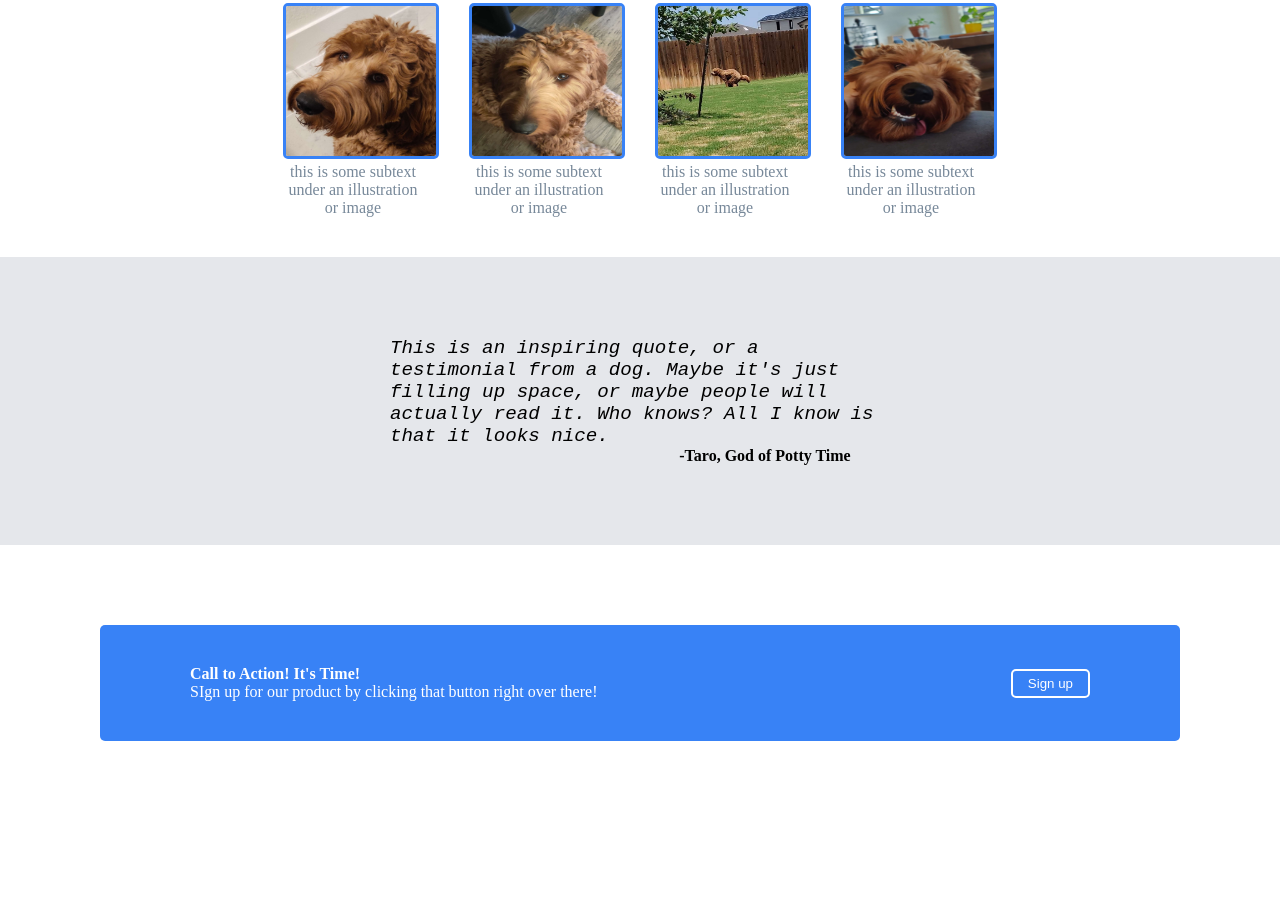
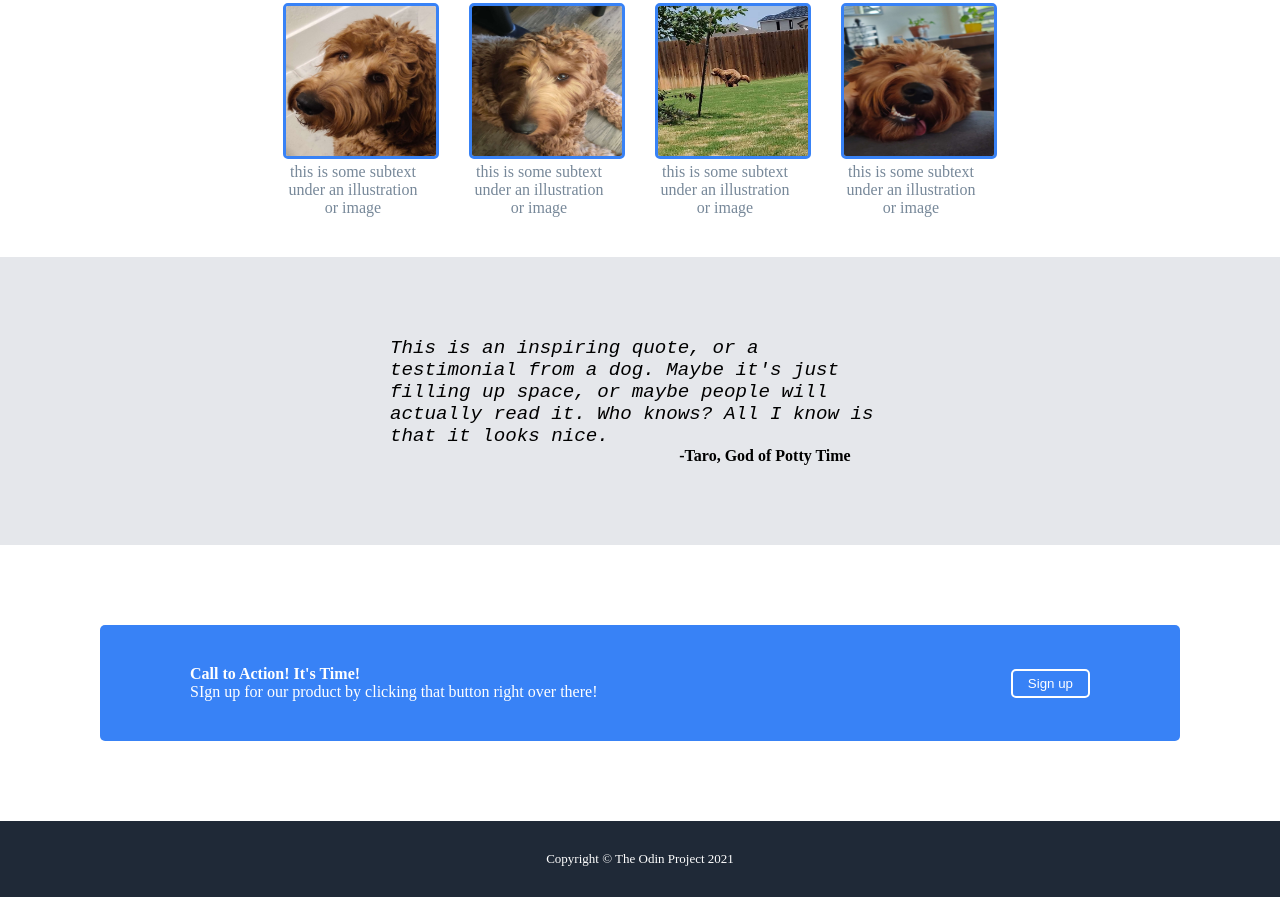
Before and after one commit to thormander/TOP-LandingPage, a plain HTML site: page index.html in a window 1280 px wide. Shown: the part 525-1422 px from the top of the page. Before the commit the page ends 1346 px from the top, so only its background shows below. Drawn offline with Linux system fonts and the light colour scheme.

Commit message:
completed footer

```diff
--- a/index.html
+++ b/index.html
@@ -63,7 +63,7 @@
         </div>
     </div>
     <div class="footer">
-
+        <p>Copyright © The Odin Project 2021</p>
     </div>
 </body>
 </html>
--- a/styles.css
+++ b/styles.css
@@ -141,3 +141,11 @@ a {
     padding-left: 15px;
     padding-right: 15px;
 }
+
+.footer {
+    background-color: #1F2937;
+    padding: 30px;
+    text-align: center;
+    color: white;
+    font-size: small;
+}
```
